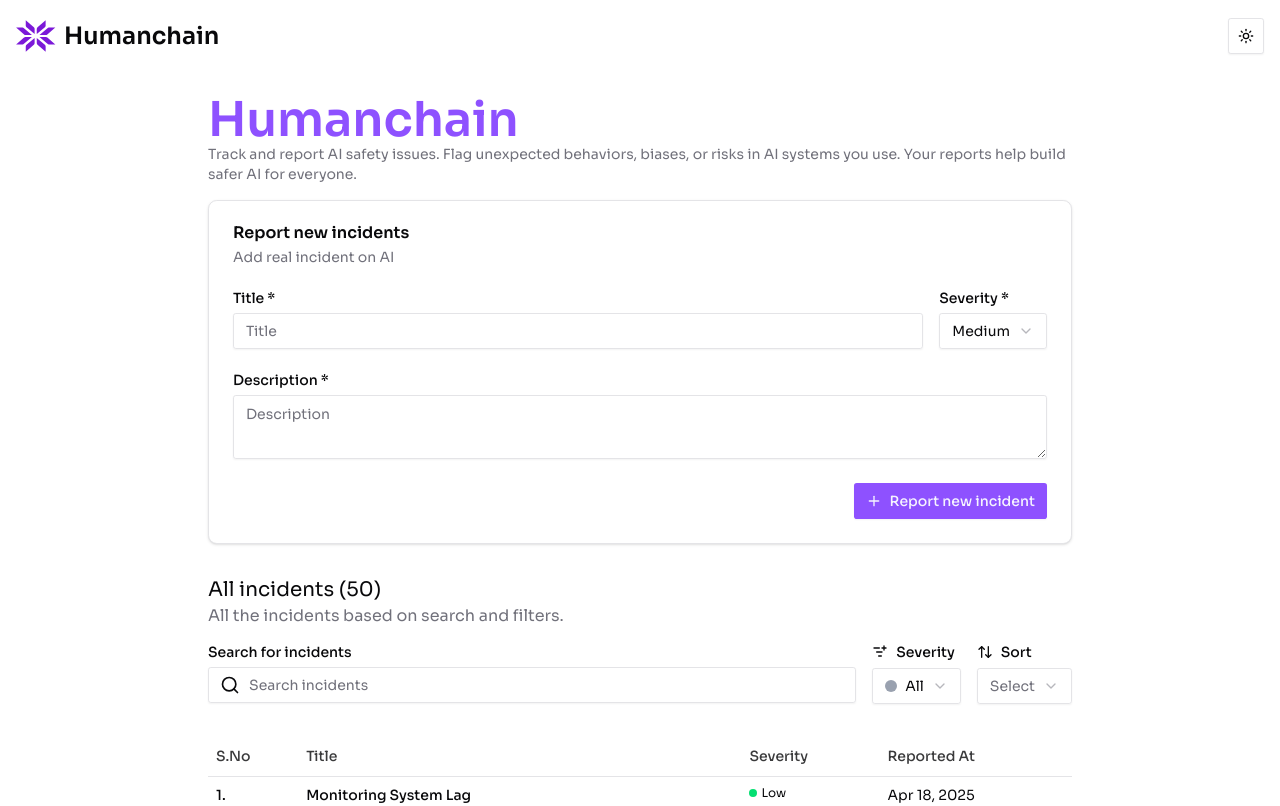
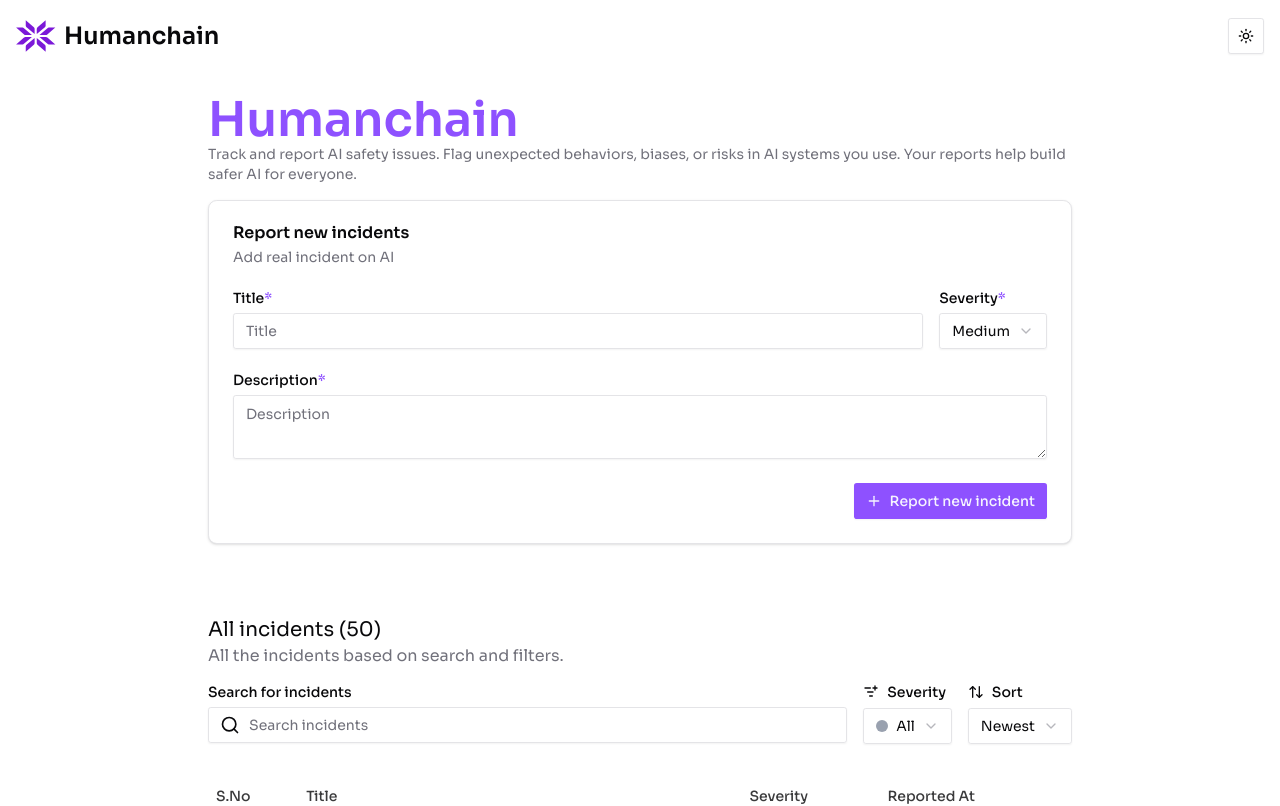
Before and after one commit to OMPRATIK/Sparklehood, a React (Vite) app: page / in a window 1280 px wide. Shown: the top 806 px of the page. Built offline with nearby package versions, Linux system fonts and the light colour scheme.

Commit message:
ui update small

```diff
--- a/src/App.tsx
+++ b/src/App.tsx
@@ -21,7 +21,7 @@ function App() {
             biases, or risks in AI systems you use. Your reports help build
             safer AI for everyone.
           </p>
-          <div className="mb-8">
+          <div className="mb-12 sm:mb-18">
             <AddIncident />
           </div>
           {/* <IncidentSeverityChart /> */}
--- a/src/components/AddIncident.tsx
+++ b/src/components/AddIncident.tsx
@@ -86,12 +86,12 @@ export default function AddIncident() {
   };
 
   return (
-    <Card className="">
+    <Card className="py-4 sm:py-6">
       <CardHeader>
         <CardTitle>Report new incidents</CardTitle>
         <CardDescription>Add real incident on AI</CardDescription>
       </CardHeader>
-      <CardContent>
+      <CardContent className="px-4 sm:px-6">
         <form onSubmit={handleSubmit} id="incident-form" className="space-y-4">
           {submitError && (
             <Alert variant="destructive">
@@ -101,7 +101,9 @@ export default function AddIncident() {
 
           <div className="flex gap-4">
             <div className="flex flex-col space-y-2 flex-grow">
-              <Label htmlFor="title">Title *</Label>
+              <Label className="flex gap-0" htmlFor="title">
+                Title <span className="text-primary">*</span>
+              </Label>
               <Input
                 id="title"
                 name="title"
@@ -116,7 +118,10 @@ export default function AddIncident() {
             </div>
 
             <div className="flex flex-col space-y-2">
-              <Label htmlFor="severity">Severity *</Label>
+              <Label className="flex gap-0" htmlFor="severity">
+                Severity
+                <span className="text-primary">*</span>
+              </Label>
               <Select
                 value={formData.severity}
                 onValueChange={handleSeverityChange}
@@ -134,7 +139,9 @@ export default function AddIncident() {
           </div>
 
           <div className="flex flex-col space-y-2">
-            <Label htmlFor="description">Description *</Label>
+            <Label className="flex gap-0" htmlFor="description">
+              Description<span className="text-primary">*</span>
+            </Label>
             <Textarea
               id="description"
               name="description"
--- a/src/components/InputAndFilter.tsx
+++ b/src/components/InputAndFilter.tsx
@@ -95,6 +95,7 @@ export default function InputAndFilter() {
             <ArrowUpDown className="size-4" /> Sort
           </Label>
           <Select
+            value={sort}
             onValueChange={(value) => setSort(value as "Newest" | "Oldest")}
           >
             <SelectTrigger>
```
